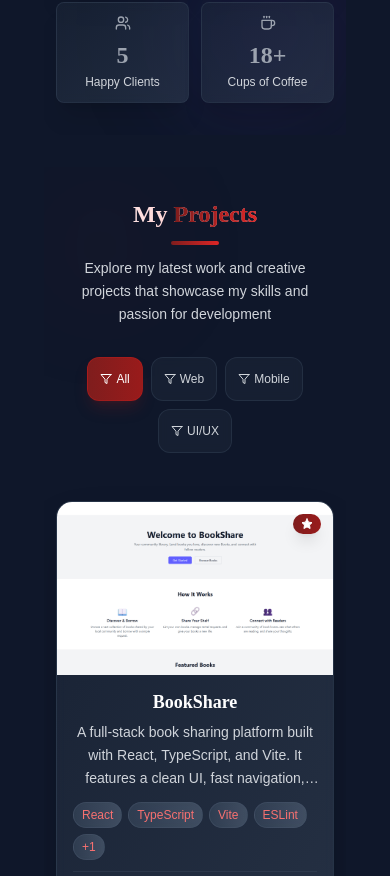
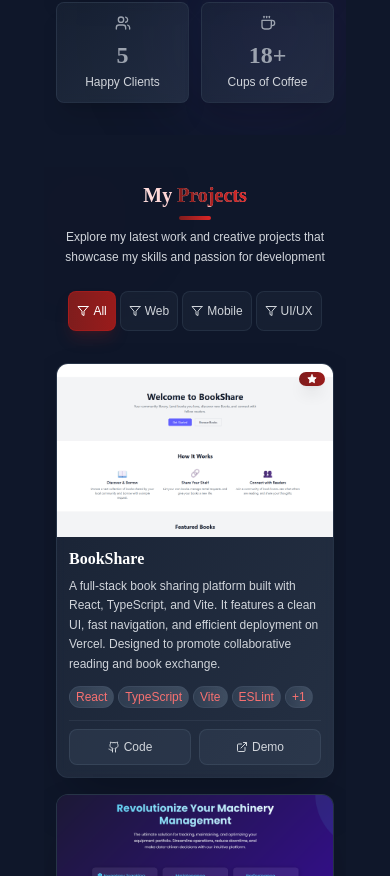
Before and after one commit to KeniKT/kenean-tilahun-portfolio, a React (Vite) app: page / in a window 390 px wide. Shown: the part 3968-4844 px from the top of the page. Built offline with nearby package versions, Linux system fonts and the light colour scheme.

Commit message:
home page update

```diff
--- a/src/pages/Projects.jsx
+++ b/src/pages/Projects.jsx
@@ -110,27 +110,27 @@ const Projects = () => {
   };
 
   return (
-    <div className="min-h-screen bg-slate-900 text-white py-8 xs:py-10 sm:py-12 md:py-16 lg:py-20 relative overflow-hidden" style={{ fontFamily: 'Livvic, sans-serif' }}>
+    <div className="min-h-screen bg-slate-900 text-white py-4 xs:py-6 sm:py-8 md:py-12 lg:py-16 xl:py-20 relative overflow-hidden" style={{ fontFamily: 'Livvic, sans-serif' }}>
       {/* Optimized Background Elements - Reduced for mobile performance */}
       <div className="absolute inset-0 overflow-hidden pointer-events-none">
-        <div className="absolute top-8 xs:top-12 sm:top-16 md:top-20 left-2 xs:left-4 sm:left-6 md:left-10 w-24 h-24 xs:w-32 xs:h-32 sm:w-48 sm:h-48 md:w-64 md:h-64 lg:w-72 lg:h-72 bg-gradient-to-r from-red-900/20 to-red-600/20 rounded-full blur-3xl animate-pulse" />
-        <div className="absolute bottom-8 xs:bottom-12 sm:bottom-16 md:bottom-20 right-2 xs:right-4 sm:right-6 md:right-10 w-32 h-32 xs:w-40 xs:h-40 sm:w-56 sm:h-56 md:w-72 md:h-72 lg:w-96 lg:h-96 bg-gradient-to-r from-blue-900/20 to-purple-600/20 rounded-full blur-3xl animate-pulse" style={{ animationDelay: '1s' }} />
-        <div className="hidden sm:block absolute top-1/2 left-1/2 transform -translate-x-1/2 -translate-y-1/2 w-64 h-64 md:w-96 md:h-96 bg-gradient-to-r from-purple-900/10 to-pink-600/10 rounded-full blur-3xl animate-pulse" style={{ animationDelay: '2s' }} />
+        <div className="absolute top-4 xs:top-6 sm:top-8 md:top-12 lg:top-16 left-2 xs:left-4 sm:left-6 md:left-8 lg:left-10 w-16 h-16 xs:w-20 xs:h-20 sm:w-32 sm:h-32 md:w-48 md:h-48 lg:w-64 lg:h-64 xl:w-72 xl:h-72 bg-gradient-to-r from-red-900/20 to-red-600/20 rounded-full blur-3xl animate-pulse" />
+        <div className="absolute bottom-4 xs:bottom-6 sm:bottom-8 md:bottom-12 lg:bottom-16 right-2 xs:right-4 sm:right-6 md:right-8 lg:right-10 w-20 h-20 xs:w-24 xs:h-24 sm:w-40 sm:h-40 md:w-56 md:h-56 lg:w-72 lg:h-72 xl:w-96 xl:h-96 bg-gradient-to-r from-blue-900/20 to-purple-600/20 rounded-full blur-3xl animate-pulse" style={{ animationDelay: '1s' }} />
+        <div className="hidden sm:block absolute top-1/2 left-1/2 transform -translate-x-1/2 -translate-y-1/2 w-32 h-32 sm:w-48 sm:h-48 md:w-64 md:h-64 lg:w-96 lg:h-96 bg-gradient-to-r from-purple-900/10 to-pink-600/10 rounded-full blur-3xl animate-pulse" style={{ animationDelay: '2s' }} />
       </div>
 
       <div className="max-w-7xl mx-auto px-3 xs:px-4 sm:px-6 lg:px-8 relative z-10">
         {/* Enhanced Header with better mobile typography */}
         <div
           ref={headerAnimation.ref}
-          className={`text-center mb-8 xs:mb-10 sm:mb-12 md:mb-16 lg:mb-20 xl:mb-24 transition-all duration-1000 ${
+          className={`text-center mb-6 xs:mb-8 sm:mb-10 md:mb-12 lg:mb-16 xl:mb-20 transition-all duration-1000 ${
             headerAnimation.isVisible ? 'opacity-100 translate-y-0' : 'opacity-0 translate-y-10'
           }`}
         >
-          <h1 className="text-2xl xs:text-3xl sm:text-4xl md:text-5xl lg:text-6xl font-bold mb-3 xs:mb-4 sm:mb-6 bg-gradient-to-r from-white via-red-200 to-red-400 bg-clip-text text-transparent leading-tight" style={{ fontFamily: 'Literata, serif' }}>
+          <h1 className="text-xl xs:text-2xl sm:text-3xl md:text-4xl lg:text-5xl xl:text-6xl font-bold mb-2 xs:mb-3 sm:mb-4 md:mb-5 lg:mb-6 bg-gradient-to-r from-white via-red-200 to-red-400 bg-clip-text text-transparent leading-tight" style={{ fontFamily: 'Literata, serif' }}>
             My <span className="bg-gradient-to-r from-red-900 to-red-600 bg-clip-text text-transparent">Projects</span>
           </h1>
-          <div className="w-12 xs:w-16 sm:w-20 md:w-24 lg:w-32 h-1 bg-gradient-to-r from-red-900 to-red-600 mx-auto mb-3 xs:mb-4 sm:mb-6 md:mb-8 rounded-full" />
-          <p className="text-gray-300 text-sm xs:text-base sm:text-lg md:text-xl lg:text-2xl max-w-xs xs:max-w-sm sm:max-w-md md:max-w-2xl lg:max-w-3xl xl:max-w-4xl mx-auto leading-relaxed px-2 xs:px-4" style={{ fontFamily: 'Livvic, sans-serif' }}>
+          <div className="w-8 xs:w-12 sm:w-16 md:w-20 lg:w-24 xl:w-32 h-1 bg-gradient-to-r from-red-900 to-red-600 mx-auto mb-2 xs:mb-3 sm:mb-4 md:mb-6 lg:mb-8 rounded-full" />
+          <p className="text-gray-300 text-xs xs:text-sm sm:text-base md:text-lg lg:text-xl xl:text-2xl max-w-xs xs:max-w-sm sm:max-w-md md:max-w-lg lg:max-w-2xl xl:max-w-3xl mx-auto leading-relaxed px-2 xs:px-4" style={{ fontFamily: 'Livvic, sans-serif' }}>
             Explore my latest work and creative projects that showcase my skills and passion for development
           </p>
         </div>
@@ -138,7 +138,7 @@ const Projects = () => {
         {/* Enhanced Filter Buttons with better touch targets and accessibility */}
         <div
           ref={filtersAnimation.ref}
-          className={`flex flex-wrap justify-center gap-2 xs:gap-3 sm:gap-4 md:gap-6 mb-12 xs:mb-14 sm:mb-16 md:mb-20 lg:mb-24 xl:mb-32 transition-all duration-1000 ${
+          className={`flex flex-wrap justify-center gap-1 xs:gap-2 sm:gap-3 md:gap-4 lg:gap-6 mb-8 xs:mb-10 sm:mb-12 md:mb-16 lg:mb-20 xl:mb-24 transition-all duration-1000 ${
             filtersAnimation.isVisible ? 'opacity-100 translate-y-0' : 'opacity-0 translate-y-10'
           }`}
         >
@@ -147,7 +147,7 @@ const Projects = () => {
               key={category.key}
               onClick={() => setActiveFilter(category.key)}
               onKeyDown={(e) => handleFilterKeyDown(e, category.key)}
-              className={`min-h-[44px] px-3 py-2 xs:px-4 xs:py-3 sm:px-6 sm:py-3 md:px-8 md:py-4 rounded-xl font-medium text-xs xs:text-sm sm:text-base md:text-lg transition-all duration-300 flex items-center gap-1 xs:gap-2 sm:gap-3 transform hover:scale-105 focus:scale-105 hover:shadow-lg focus:shadow-lg backdrop-blur-sm focus:outline-none focus:ring-2 focus:ring-red-500 focus:ring-offset-2 focus:ring-offset-slate-900 ${
+              className={`min-h-[40px] xs:min-h-[44px] px-2 py-1.5 xs:px-3 xs:py-2 sm:px-4 sm:py-2.5 md:px-6 md:py-3 lg:px-8 lg:py-4 rounded-lg xs:rounded-xl font-medium text-xs xs:text-sm sm:text-base md:text-lg transition-all duration-300 flex items-center gap-1 xs:gap-2 sm:gap-3 transform hover:scale-105 focus:scale-105 hover:shadow-lg focus:shadow-lg backdrop-blur-sm focus:outline-none focus:ring-2 focus:ring-red-500 focus:ring-offset-2 focus:ring-offset-slate-900 ${
                 activeFilter === category.key
                   ? 'bg-gradient-to-r from-red-900 to-red-800 text-white shadow-lg shadow-red-900/25 border border-red-700/50'
                   : 'bg-slate-800/50 border border-slate-700/50 text-gray-300 hover:bg-slate-700/50 hover:border-slate-600/50 focus:bg-slate-700/50 focus:border-slate-600/50'
@@ -167,7 +167,7 @@ const Projects = () => {
         {/* Enhanced Projects Grid with better mobile layout */}
         <div
           ref={projectsAnimation.ref}
-          className={`grid grid-cols-1 lg:grid-cols-2 gap-6 xs:gap-8 sm:gap-10 md:gap-8 lg:gap-10 xl:gap-12 mb-12 xs:mb-14 sm:mb-16 md:mb-20 lg:mb-24 xl:mb-32 transition-all duration-1000 ${
+          className={`grid grid-cols-1 lg:grid-cols-2 gap-4 xs:gap-6 sm:gap-8 md:gap-6 lg:gap-8 xl:gap-10 mb-8 xs:mb-10 sm:mb-12 md:mb-16 lg:mb-20 xl:mb-24 transition-all duration-1000 ${
             projectsAnimation.isVisible ? 'opacity-100 translate-y-0' : 'opacity-0 translate-y-10'
           }`}
           role="region"
@@ -186,7 +186,7 @@ const Projects = () => {
           }`}
         >
           <div
-            className="bg-gradient-to-r from-slate-800/70 to-slate-700/70 backdrop-blur-sm rounded-xl px-4 py-4 xs:px-6 xs:py-5 sm:px-8 sm:py-6 border border-slate-700/50 shadow-xl relative overflow-hidden max-w-4xl w-full group hover:scale-105 focus-within:scale-105 transition-all duration-500 hover:shadow-2xl hover:shadow-red-900/20 focus-within:shadow-2xl focus-within:shadow-red-900/20 cursor-pointer"
+            className="bg-gradient-to-r from-slate-800/70 to-slate-700/70 backdrop-blur-sm rounded-xl px-3 py-3 xs:px-4 xs:py-4 sm:px-6 sm:py-5 md:px-8 md:py-6 border border-slate-700/50 shadow-xl relative overflow-hidden max-w-4xl w-full group hover:scale-105 focus-within:scale-105 transition-all duration-500 hover:shadow-2xl hover:shadow-red-900/20 focus-within:shadow-2xl focus-within:shadow-red-900/20 cursor-pointer"
             onClick={handleContactNavigation}
             onKeyDown={(e) => {
               if (e.key === 'Enter' || e.key === ' ') {
@@ -200,16 +200,16 @@ const Projects = () => {
           >
             {/* Animated background elements */}
             <div className="absolute inset-0 bg-gradient-to-r from-red-900/10 to-red-600/10 opacity-0 group-hover:opacity-100 group-focus-within:opacity-100 transition-opacity duration-500 rounded-xl" />
-            <div className="absolute top-1 right-1 w-8 h-8 xs:w-12 xs:h-12 bg-gradient-to-r from-red-500/20 to-orange-500/20 rounded-full blur-xl animate-pulse opacity-0 group-hover:opacity-100 group-focus-within:opacity-100 transition-opacity duration-500" />
-            <div className="absolute bottom-1 left-1 w-6 h-6 xs:w-8 xs:h-8 bg-gradient-to-r from-blue-500/20 to-purple-500/20 rounded-full blur-xl animate-pulse opacity-0 group-hover:opacity-100 group-focus-within:opacity-100 transition-opacity duration-500" style={{ animationDelay: '0.5s' }} />
+            <div className="absolute top-1 right-1 w-6 h-6 xs:w-8 xs:h-8 sm:w-12 sm:h-12 bg-gradient-to-r from-red-500/20 to-orange-500/20 rounded-full blur-xl animate-pulse opacity-0 group-hover:opacity-100 group-focus-within:opacity-100 transition-opacity duration-500" />
+            <div className="absolute bottom-1 left-1 w-4 h-4 xs:w-6 xs:h-6 sm:w-8 sm:h-8 bg-gradient-to-r from-blue-500/20 to-purple-500/20 rounded-full blur-xl animate-pulse opacity-0 group-hover:opacity-100 group-focus-within:opacity-100 transition-opacity duration-500" style={{ animationDelay: '0.5s' }} />
 
             <div className="relative z-10 flex flex-col xs:flex-row items-center justify-center gap-2 xs:gap-3 sm:gap-4 text-center xs:text-left">
-              <h2 className="text-base xs:text-lg sm:text-xl md:text-2xl font-bold bg-gradient-to-r from-red-400 to-red-600 bg-clip-text text-transparent group-hover:from-red-300 group-hover:to-red-500 group-focus-within:from-red-300 group-focus-within:to-red-500 transition-all duration-300" style={{ fontFamily: 'Literata, serif' }}>
+              <h2 className="text-sm xs:text-base sm:text-lg md:text-xl lg:text-2xl font-bold bg-gradient-to-r from-red-400 to-red-600 bg-clip-text text-transparent group-hover:from-red-300 group-hover:to-red-500 group-focus-within:from-red-300 group-focus-within:to-red-500 transition-all duration-300" style={{ fontFamily: 'Literata, serif' }}>
                 Like What You See?
               </h2>
-              <span className="hidden xs:inline text-gray-400 text-sm xs:text-base sm:text-lg">•</span>
+              <span className="hidden xs:inline text-gray-400 text-xs xs:text-sm sm:text-base">•</span>
               <p
-                className="text-gray-300 text-sm xs:text-base sm:text-lg group-hover:text-red-300 group-focus-within:text-red-300 transition-all duration-300 flex-1"
+                className="text-gray-300 text-xs xs:text-sm sm:text-base md:text-lg group-hover:text-red-300 group-focus-within:text-red-300 transition-all duration-300 flex-1"
                 style={{ fontFamily: 'Livvic, sans-serif' }}
               >
                 Let's work together to bring your ideas to life.
@@ -229,7 +229,7 @@ const ProjectCard = ({ project, index, isVisible }) => {
 
   return (
     <article
-      className={`bg-gradient-to-br from-slate-800/60 to-slate-700/60 backdrop-blur-sm rounded-2xl xs:rounded-3xl overflow-hidden border border-slate-700/50 shadow-2xl relative group transition-all duration-800 hover:scale-[1.02] focus-within:scale-[1.02] hover:shadow-2xl hover:shadow-red-900/20 focus-within:shadow-2xl focus-within:shadow-red-900/20 hover:border-red-700/30 focus-within:border-red-700/30 ${
+      className={`bg-gradient-to-br from-slate-800/60 to-slate-700/60 backdrop-blur-sm rounded-xl xs:rounded-2xl lg:rounded-3xl overflow-hidden border border-slate-700/50 shadow-2xl relative group transition-all duration-800 hover:scale-[1.02] focus-within:scale-[1.02] hover:shadow-2xl hover:shadow-red-900/20 focus-within:shadow-2xl focus-within:shadow-red-900/20 hover:border-red-700/30 focus-within:border-red-700/30 ${
         isVisible ? 'opacity-100 translate-y-0' : 'opacity-0 translate-y-10'
       }`}
       style={{ transitionDelay: `${index * 150}ms`, fontFamily: 'Livvic, sans-serif' }}
@@ -238,14 +238,14 @@ const ProjectCard = ({ project, index, isVisible }) => {
     >
       {/* Featured Badge */}
       {project.featured && (
-        <div className="absolute top-3 xs:top-4 right-3 xs:right-4 z-20 bg-gradient-to-r from-red-900 to-red-800 text-white px-2 py-1 xs:px-3 xs:py-1 rounded-full text-xs font-medium flex items-center gap-1 shadow-lg" style={{ fontFamily: 'Livvic, sans-serif' }}>
-          <Star className="w-3 h-3 fill-current" />
+        <div className="absolute top-2 xs:top-3 lg:top-4 right-2 xs:right-3 lg:right-4 z-20 bg-gradient-to-r from-red-900 to-red-800 text-white px-2 py-0.5 xs:px-2 xs:py-1 lg:px-3 lg:py-1 rounded-full text-xs font-medium flex items-center gap-1 shadow-lg" style={{ fontFamily: 'Livvic, sans-serif' }}>
+          <Star className="w-2.5 h-2.5 xs:w-3 xs:h-3 fill-current" />
           <span className="hidden xs:inline">Featured</span>
         </div>
       )}
 
       {/* Enhanced background gradient on hover */}
-      <div className="absolute inset-0 bg-gradient-to-r from-red-900/10 to-red-600/10 opacity-0 group-hover:opacity-100 group-focus-within:opacity-100 transition-opacity duration-500 rounded-2xl xs:rounded-3xl" />
+      <div className="absolute inset-0 bg-gradient-to-r from-red-900/10 to-red-600/10 opacity-0 group-hover:opacity-100 group-focus-within:opacity-100 transition-opacity duration-500 rounded-xl xs:rounded-2xl lg:rounded-3xl" />
 
       {/* Optimized Project Image with lazy loading */}
       <div className="relative overflow-hidden">
@@ -263,7 +263,7 @@ const ProjectCard = ({ project, index, isVisible }) => {
             />
           ) : (
             <div className="w-full h-full flex items-center justify-center text-gray-400" role="img" aria-label="Project image placeholder">
-              <Code className="w-8 h-8 xs:w-12 xs:h-12" />
+              <Code className="w-6 h-6 xs:w-8 xs:h-8 lg:w-12 lg:h-12" />
             </div>
           )}
 
@@ -276,48 +276,49 @@ const ProjectCard = ({ project, index, isVisible }) => {
           <div className="absolute inset-0 bg-gradient-to-t from-black/50 via-transparent to-transparent opacity-0 group-hover:opacity-100 group-focus-within:opacity-100 transition-all duration-500" />
 
           {/* Enhanced hover overlay with better touch targets */}
-          <div className="absolute inset-0 flex items-center justify-center gap-3 xs:gap-4 opacity-0 group-hover:opacity-100 group-focus-within:opacity-100 transition-all duration-500">
+          <div className="absolute inset-0 flex items-center justify-center gap-2 xs:gap-3 lg:gap-4 opacity-0 group-hover:opacity-100 group-focus-within:opacity-100 transition-all duration-500">
             <a
               href={project.github}
               target="_blank"
               rel="noopener noreferrer"
-              className="bg-black/80 backdrop-blur-sm text-white p-3 xs:p-4 rounded-full hover:bg-red-900/80 focus:bg-red-900/80 transition-all duration-300 transform hover:scale-110 focus:scale-110 focus:outline-none focus:ring-2 focus:ring-red-500 focus:ring-offset-2 focus:ring-offset-black/80 min-w-[44px] min-h-[44px] flex items-center justify-center"
+              className="bg-black/80 backdrop-blur-sm text-white p-2.5 xs:p-3 lg:p-4 rounded-full hover:bg-red-900/80 focus:bg-red-900/80 transition-all duration-300 transform hover:scale-110 focus:scale-110 focus:outline-none focus:ring-2 focus:ring-red-500 focus:ring-offset-2 focus:ring-offset-black/80 min-w-[40px] min-h-[40px] xs:min-w-[44px] xs:min-h-[44px] flex items-center justify-center"
               aria-label={`View ${project.title} source code on GitHub`}
             >
-              <Github className="w-4 h-4 xs:w-5 xs:h-5" />
+              <Github className="w-3.5 h-3.5 xs:w-4 xs:h-4 lg:w-5 lg:h-5" />
             </a>
             <a
               href={project.demo}
               target="_blank"
               rel="noopener noreferrer"
-              className="bg-black/80 backdrop-blur-sm text-white p-3 xs:p-4 rounded-full hover:bg-red-900/80 focus:bg-red-900/80 transition-all duration-300 transform hover:scale-110 focus:scale-110 focus:outline-none focus:ring-2 focus:ring-red-500 focus:ring-offset-2 focus:ring-offset-black/80 min-w-[44px] min-h-[44px] flex items-center justify-center"
+              className="bg-black/80 backdrop-blur-sm text-white p-2.5 xs:p-3 lg:p-4 rounded-full hover:bg-red-900/80 focus:bg-red-900/80 transition-all duration-300 transform hover:scale-110 focus:scale-110 focus:outline-none focus:ring-2 focus:ring-red-500 focus:ring-offset-2 focus:ring-offset-black/80 min-w-[40px] min-h-[40px] xs:min-w-[44px] xs:min-h-[44px] flex items-center justify-center"
               aria-label={`View ${project.title} live demo`}
             >
-              <Eye className="w-4 h-4 xs:w-5 xs:h-5" />
+              <Eye className="w-3.5 h-3.5 xs:w-4 xs:h-4 lg:w-5 lg:h-5" />
             </a>
           </div>
         </div>
       </div>
 
-      {/* Enhanced Project Content with better mobile typography */}
-      <div className="p-4 xs:p-6 sm:p-8 md:p-6 lg:p-8 xl:p-10 relative z-10">
+      {/* Enhanced Project Content with better mobile typography and LEFT-ALIGNED descriptions */}
+      <div className="p-3 xs:p-4 sm:p-5 md:p-4 lg:p-6 xl:p-8 relative z-10">
         <h3
           id={`project-title-${project.id}`}
-          className="text-lg xs:text-xl sm:text-2xl md:text-xl lg:text-2xl xl:text-3xl font-bold mb-2 xs:mb-3 sm:mb-4 md:mb-3 lg:mb-4 text-white group-hover:text-red-400 group-focus-within:text-red-400 transition-all duration-300 leading-tight"
+          className="text-base xs:text-lg sm:text-xl md:text-lg lg:text-xl xl:text-2xl font-bold mb-2 xs:mb-2.5 sm:mb-3 md:mb-2.5 lg:mb-3 text-white group-hover:text-red-400 group-focus-within:text-red-400 transition-all duration-300 leading-tight text-left"
           style={{ fontFamily: 'Literata, serif' }}
         >
           {project.title}
         </h3>
-        <p className="text-gray-300 text-sm xs:text-base sm:text-lg md:text-base lg:text-lg xl:text-xl mb-3 xs:mb-4 sm:mb-5 md:mb-4 lg:mb-5 line-clamp-3 group-hover:text-gray-200 group-focus-within:text-gray-200 transition-all duration-300 leading-relaxed" style={{ fontFamily: 'Livvic, sans-serif' }}>
+        {/* MAIN CHANGE: Added text-left class and removed line-clamp for better left alignment */}
+        <p className="text-gray-300 text-xs xs:text-sm sm:text-base md:text-sm lg:text-base xl:text-lg mb-3 xs:mb-3.5 sm:mb-4 md:mb-3.5 lg:mb-4 group-hover:text-gray-200 group-focus-within:text-gray-200 transition-all duration-300 leading-relaxed text-left" style={{ fontFamily: 'Livvic, sans-serif' }}>
           {project.description}
         </p>
 
         {/* Enhanced Technologies with better mobile layout */}
-        <div className="flex flex-wrap gap-1.5 xs:gap-2 sm:gap-3 md:gap-2 lg:gap-3 xl:gap-3 mb-3 xs:mb-4 sm:mb-5 md:mb-4 lg:mb-5">
+        <div className="flex flex-wrap gap-1 xs:gap-1.5 sm:gap-2 md:gap-1.5 lg:gap-2 xl:gap-3 mb-3 xs:mb-3.5 sm:mb-4 md:mb-3.5 lg:mb-4">
           {project.technologies.slice(0, 4).map((tech, techIndex) => (
             <span
               key={techIndex}
-              className="bg-gradient-to-r from-slate-700/80 to-slate-600/80 backdrop-blur-sm text-red-400 px-2 py-1 xs:px-3 xs:py-1.5 sm:px-4 sm:py-2 md:px-3 md:py-1.5 lg:px-4 lg:py-2 xl:px-4 xl:py-2 rounded-full text-xs xs:text-sm sm:text-base md:text-sm lg:text-base xl:text-base font-medium transition-all duration-300 hover:bg-gradient-to-r hover:from-red-900/40 hover:to-red-800/40 hover:scale-105 focus:bg-gradient-to-r focus:from-red-900/40 focus:to-red-800/40 focus:scale-105 border border-slate-600/50 hover:border-red-500/50 focus:border-red-500/50"
+              className="bg-gradient-to-r from-slate-700/80 to-slate-600/80 backdrop-blur-sm text-red-400 px-1.5 py-0.5 xs:px-2 xs:py-1 sm:px-3 sm:py-1.5 md:px-2.5 md:py-1 lg:px-3 lg:py-1.5 xl:px-4 xl:py-2 rounded-full text-xs xs:text-xs sm:text-sm md:text-xs lg:text-sm xl:text-base font-medium transition-all duration-300 hover:bg-gradient-to-r hover:from-red-900/40 hover:to-red-800/40 hover:scale-105 focus:bg-gradient-to-r focus:from-red-900/40 focus:to-red-800/40 focus:scale-105 border border-slate-600/50 hover:border-red-500/50 focus:border-red-500/50"
               style={{ fontFamily: 'Livvic, sans-serif' }}
               tabIndex={0}
               role="button"
@@ -328,7 +329,7 @@ const ProjectCard = ({ project, index, isVisible }) => {
           ))}
           {project.technologies.length > 4 && (
             <span
-              className="bg-gradient-to-r from-slate-700/80 to-slate-600/80 backdrop-blur-sm text-red-400 px-2 py-1 xs:px-3 xs:py-1.5 sm:px-4 sm:py-2 md:px-3 md:py-1.5 lg:px-4 lg:py-2 xl:px-4 xl:py-2 rounded-full text-xs xs:text-sm sm:text-base md:text-sm lg:text-base xl:text-base font-medium border border-slate-600/50"
+              className="bg-gradient-to-r from-slate-700/80 to-slate-600/80 backdrop-blur-sm text-red-400 px-1.5 py-0.5 xs:px-2 xs:py-1 sm:px-3 sm:py-1.5 md:px-2.5 md:py-1 lg:px-3 lg:py-1.5 xl:px-4 xl:py-2 rounded-full text-xs xs:text-xs sm:text-sm md:text-xs lg:text-sm xl:text-base font-medium border border-slate-600/50"
               style={{ fontFamily: 'Livvic, sans-serif' }}
               aria-label={`${project.technologies.length - 4} more technologies`}
             >
@@ -338,28 +339,28 @@ const ProjectCard = ({ project, index, isVisible }) => {
         </div>
 
         {/* Enhanced Action Buttons with better touch targets */}
-        <div className="flex gap-3 xs:gap-4 sm:gap-5 md:gap-4 lg:gap-5 xl:gap-6 pt-2 xs:pt-3 sm:pt-4 md:pt-3 lg:pt-4 border-t border-slate-600/30">
+        <div className="flex gap-2 xs:gap-3 sm:gap-4 md:gap-3 lg:gap-4 xl:gap-5 pt-2 xs:pt-2.5 sm:pt-3 md:pt-2.5 lg:pt-3 border-t border-slate-600/30">
           <a
             href={project.github}
             target="_blank"
             rel="noopener noreferrer"
-            className="flex items-center gap-1.5 xs:gap-2 sm:gap-3 md:gap-2 lg:gap-3 xl:gap-3 text-gray-300 hover:text-red-400 focus:text-red-400 transition-all duration-300 hover:scale-105 focus:scale-105 group/btn bg-slate-700/50 px-3 py-2 xs:px-4 xs:py-2.5 rounded-lg hover:bg-red-900/20 focus:bg-red-900/20 border border-slate-600/50 hover:border-red-500/50 focus:border-red-500/50 focus:outline-none focus:ring-2 focus:ring-red-500 focus:ring-offset-2 focus:ring-offset-slate-800 min-h-[44px] flex-1 justify-center"
+            className="flex items-center gap-1 xs:gap-1.5 sm:gap-2 md:gap-1.5 lg:gap-2 xl:gap-3 text-gray-300 hover:text-red-400 focus:text-red-400 transition-all duration-300 hover:scale-105 focus:scale-105 group/btn bg-slate-700/50 px-2 py-1.5 xs:px-3 xs:py-2 sm:px-4 sm:py-2.5 md:px-3 md:py-2 lg:px-4 lg:py-2.5 rounded-lg hover:bg-red-900/20 focus:bg-red-900/20 border border-slate-600/50 hover:border-red-500/50 focus:border-red-500/50 focus:outline-none focus:ring-2 focus:ring-red-500 focus:ring-offset-2 focus:ring-offset-slate-800 min-h-[36px] xs:min-h-[40px] lg:min-h-[44px] flex-1 justify-center"
             style={{ fontFamily: 'Livvic, sans-serif' }}
             aria-label={`View ${project.title} source code`}
           >
-            <Github className="w-4 h-4 xs:w-5 xs:h-5 sm:w-6 sm:h-6 md:w-5 md:h-5 lg:w-6 lg:h-6 xl:w-6 xl:h-6 transition-transform duration-300 group-hover/btn:rotate-12 group-focus/btn:rotate-12" />
-            <span className="text-xs xs:text-sm sm:text-base md:text-sm lg:text-base xl:text-lg font-medium">Code</span>
+            <Github className="w-3 h-3 xs:w-4 xs:h-4 sm:w-5 sm:h-5 md:w-4 md:h-4 lg:w-5 lg:h-5 xl:w-6 xl:h-6 transition-transform duration-300 group-hover/btn:rotate-12 group-focus/btn:rotate-12" />
+            <span className="text-xs xs:text-xs sm:text-sm md:text-xs lg:text-sm xl:text-base font-medium">Code</span>
           </a>
           <a
             href={project.demo}
             target="_blank"
             rel="noopener noreferrer"
-            className="flex items-center gap-1.5 xs:gap-2 sm:gap-3 md:gap-2 lg:gap-3 xl:gap-3 text-gray-300 hover:text-red-400 focus:text-red-400 transition-all duration-300 hover:scale-105 focus:scale-105 group/btn bg-slate-700/50 px-3 py-2 xs:px-4 xs:py-2.5 rounded-lg hover:bg-red-900/20 focus:bg-red-900/20 border border-slate-600/50 hover:border-red-500/50 focus:border-red-500/50 focus:outline-none focus:ring-2 focus:ring-red-500 focus:ring-offset-2 focus:ring-offset-slate-800 min-h-[44px] flex-1 justify-center"
+            className="flex items-center gap-1 xs:gap-1.5 sm:gap-2 md:gap-1.5 lg:gap-2 xl:gap-3 text-gray-300 hover:text-red-400 focus:text-red-400 transition-all duration-300 hover:scale-105 focus:scale-105 group/btn bg-slate-700/50 px-2 py-1.5 xs:px-3 xs:py-2 sm:px-4 sm:py-2.5 md:px-3 md:py-2 lg:px-4 lg:py-2.5 rounded-lg hover:bg-red-900/20 focus:bg-red-900/20 border border-slate-600/50 hover:border-red-500/50 focus:border-red-500/50 focus:outline-none focus:ring-2 focus:ring-red-500 focus:ring-offset-2 focus:ring-offset-slate-800 min-h-[36px] xs:min-h-[40px] lg:min-h-[44px] flex-1 justify-center"
             style={{ fontFamily: 'Livvic, sans-serif' }}
             aria-label={`View ${project.title} live demo`}
           >
-            <ExternalLink className="w-4 h-4 xs:w-5 xs:h-5 sm:w-6 sm:h-6 md:w-5 md:h-5 lg:w-6 lg:h-6 xl:w-6 xl:h-6 transition-transform duration-300 group-hover/btn:rotate-12 group-focus/btn:rotate-12" />
-            <span className="text-xs xs:text-sm sm:text-base md:text-sm lg:text-base xl:text-lg font-medium">Demo</span>
+            <ExternalLink className="w-3 h-3 xs:w-4 xs:h-4 sm:w-5 sm:h-5 md:w-4 md:h-4 lg:w-5 lg:h-5 xl:w-6 xl:h-6 transition-transform duration-300 group-hover/btn:rotate-12 group-focus/btn:rotate-12" />
+            <span className="text-xs xs:text-xs sm:text-sm md:text-xs lg:text-sm xl:text-base font-medium">Demo</span>
           </a>
         </div>
       </div>
```
